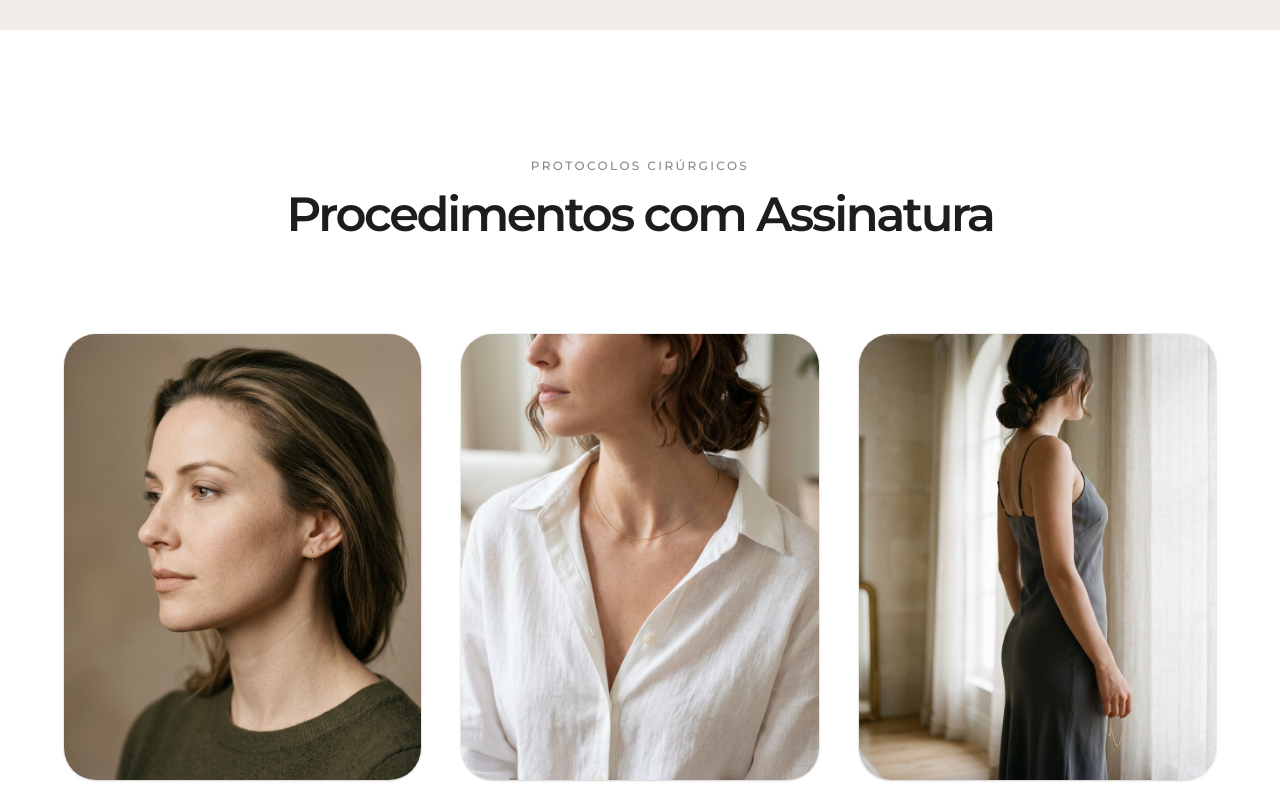
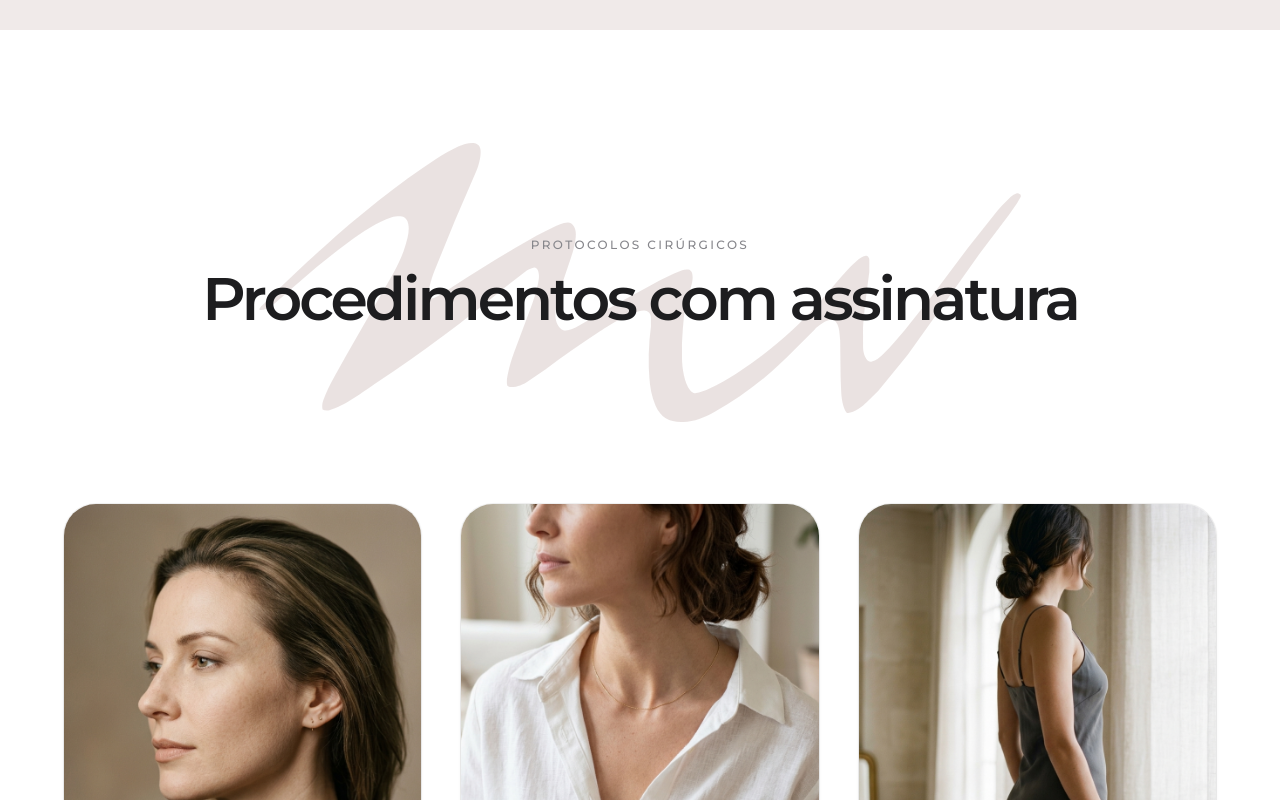
Before and after one commit to wardedrmario/site-institucional, a Next.js app: page /primeira-consulta in a window 1280 px wide. Shown: the part 1820-2620 px from the top of the page. Built offline with nearby package versions, Linux system fonts and the light colour scheme.

Commit message:
style(ui): add MW logo background behind procedures title and lowercase a

```diff
--- a/src/app/primeira-consulta/page.tsx
+++ b/src/app/primeira-consulta/page.tsx
@@ -156,14 +156,27 @@ export default function PrimeiraConsulta() {
 
       {/* 3. PROCEDIMENTOS ASSINATURA (Clean Grid) */}
       <div className="w-full py-24 md:py-32 bg-white relative">
-        <div className="max-w-[1200px] mx-auto px-6">
-          <div className="text-center mb-16 md:mb-24">
-            <span className="text-[#86868b] font-medium text-xs uppercase tracking-[0.2em] mb-4 block">
-              Protocolos Cirúrgicos
-            </span>
-            <h2 className="text-4xl md:text-5xl font-semibold text-[#1d1d1f] tracking-tighter">
-              Procedimentos com Assinatura
-            </h2>
+        <div className="max-w-[1200px] mx-auto px-6 relative">
+
+          <div className="relative text-center mb-16 md:mb-24 flex flex-col items-center justify-center min-h-[250px]">
+            {/* SVG Background - Absolute and centered behind the text */}
+            <div className="absolute inset-0 flex items-center justify-center pointer-events-none opacity-40">
+              <img
+                src="/images/mw-background.svg"
+                alt="MW Logo"
+                className="w-[800px] max-w-full object-contain"
+              />
+            </div>
+
+            {/* Text Content - Relative to sit on top of SVG */}
+            <div className="relative z-10">
+              <span className="text-[#86868b] font-medium text-xs uppercase tracking-[0.2em] mb-4 block">
+                Protocolos Cirúrgicos
+              </span>
+              <h2 className="text-4xl md:text-5xl lg:text-6xl font-semibold text-[#1d1d1f] tracking-tighter">
+                Procedimentos com assinatura
+              </h2>
+            </div>
           </div>
 
           <div className="grid grid-cols-1 md:grid-cols-3 gap-8 md:gap-10">
```
Also changed, not shown: public/images/mw-background.svg (added).
